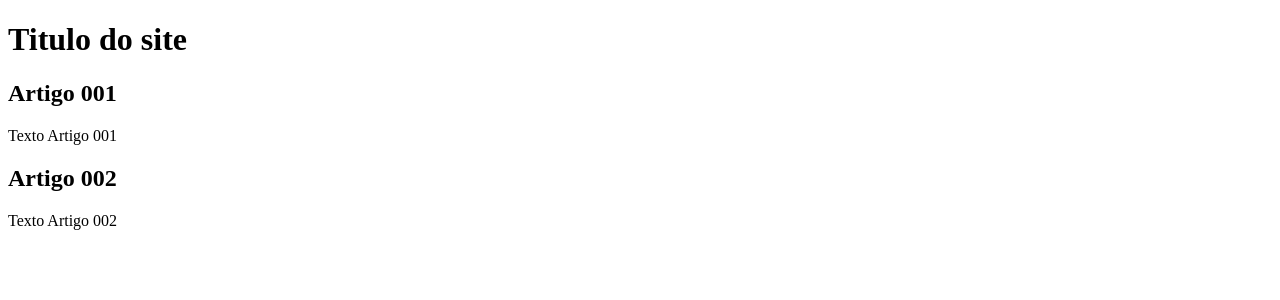
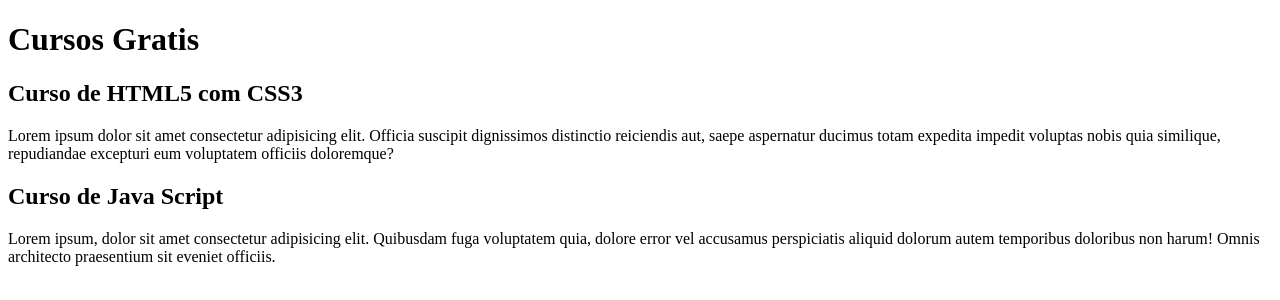
Before and after one commit to GiovanniGoulart/projeto-site-atualizado, a plain HTML site: page index.HTML in a window 1280 px wide. Drawn offline with Linux system fonts and the light colour scheme.

Commit message:
Inicio do conteudo

```diff
--- a/index.HTML
+++ b/index.HTML
@@ -8,15 +8,15 @@
 </head>
 <main>
     </header>
-    <h1>Titulo do site</h1>
+    <h1>Cursos Gratis</h1>
 </header>
 <article>
-    <h2>Artigo 001</h2>
-<p>Texto Artigo 001</p>
+    <h2>Curso de HTML5 com CSS3</h2>
+<p>Lorem ipsum dolor sit amet consectetur adipisicing elit. Officia suscipit dignissimos distinctio reiciendis aut, saepe aspernatur ducimus totam expedita impedit voluptas nobis quia similique, repudiandae excepturi eum voluptatem officiis doloremque?
 </article>
 </body>
-<h2> Artigo 002</h2>
-<p>Texto Artigo 002</p>
+<h2>Curso de Java Script</h2>
+<p>Lorem ipsum, dolor sit amet consectetur adipisicing elit. Quibusdam fuga voluptatem quia, dolore error vel accusamus perspiciatis aliquid dolorum autem temporibus doloribus non harum! Omnis architecto praesentium sit eveniet officiis.</p>
 </article>
 </main>
 </body>
```
